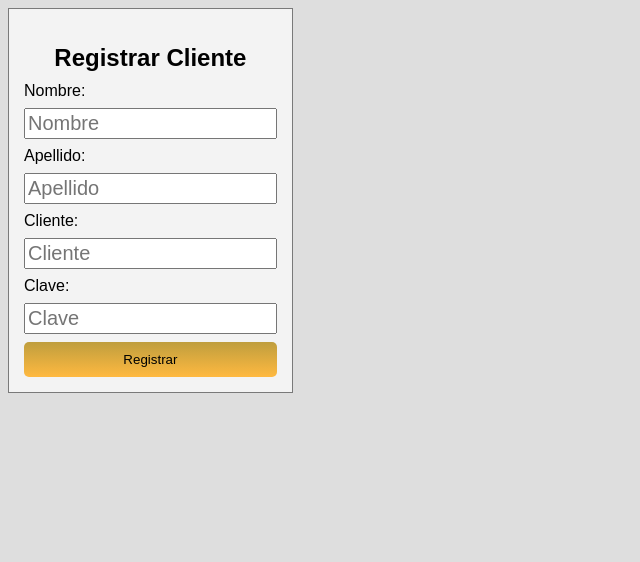
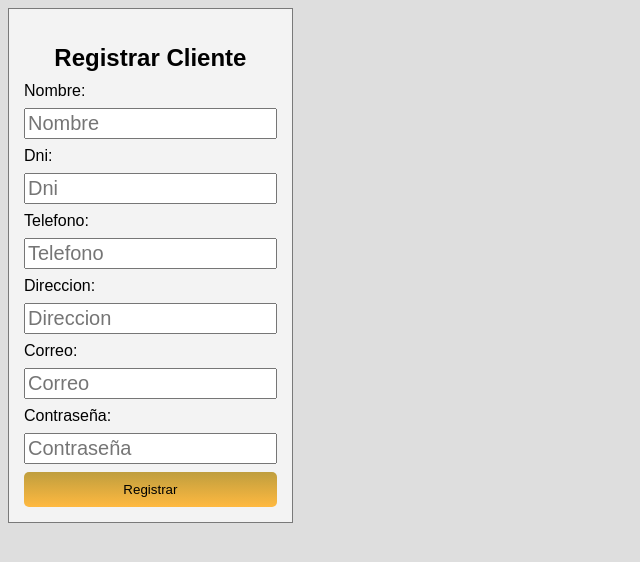
Before and after one commit to Maugit03/SthenosGYM, a PHP site: page /Cliente.php in a window 1280 px wide. Shown: the top 562 px of the page, without its empty margins (0-640 px from the left). Run offline with PHP 8.4, Linux system fonts and the light colour scheme.

Commit message:
Pantalla registrar cliente - Modificando archivos
Se modificaron archivos para ampliar los datos ingresados para registrar al cliente.

```diff
--- a/Cliente.entidad.php
+++ b/Cliente.entidad.php
@@ -2,22 +2,28 @@
    class Cliente
 {
 	private $_Nombre;
-	private $_Apellido;
-	private $_Cliente;
-	private $_Clave;
+	private $_Dni;
+	private $_Telefono;
+	private $_Direccion;
+	private $_Correo;
+	private $_Contraseña;
 	private $_Id_Cliente;
 
 
 	public function set_Nombre($valor){ $this->_Nombre = $valor;}
-	public function set_Apellido($valor){ $this->_Apellido = $valor;}
-	public function set_Cliente($valor){ $this->_Cliente = $valor;}
-	public function set_Clave($valor){ $this->_Clave = $valor;}
+	public function set_Dni($valor){ $this->_Dni = $valor;}
+	public function set_Telefono($valor){ $this->_Telefono = $valor;}
+	public function set_Direccion($valor){ $this->_Direccion = $valor;}
+	public function set_Correo($valor){ $this->_Correo = $valor;}
+	public function set_Contraseña($valor){ $this->_Contraseña = $valor;}
 	public function set_Id_Cliente($valor){ $this->_Id_Cliente = $valor;}
 
 	public function get_Nombre(){return $this->_Nombre;}
-	public function get_Apellido(){return $this->_Apellido;}
-	public function get_Cliente(){return $this->_Cliente;}
-	public function get_Clave(){return $this->_Clave;}
+	public function get_Dni(){return $this->_Dni;}
+	public function get_Telefono(){return $this->_Telefono;}
+	public function get_Direccion(){return $this->_Direccion;}
+	public function get_Correo(){return $this->_Correo;}
+	public function get_Contraseña(){return $this->_Contraseña;}
 	public function get_Id_Cliente(){return $this->_Id_Cliente;}
 }
 ?>
--- a/Cliente.model.php
+++ b/Cliente.model.php
@@ -25,9 +25,11 @@ private $pdo;
     			$Cliente = New Cliente(); // se crea una isntancia de Cargo
 
     			$Cliente->set_Nombre($r->Nombre);
-    			$Cliente->set_Apellido($r->Apellido);
-    			$Cliente->set_Usuario($r->Cliente);
-    			$Cliente->set_Clave($r->Clave);
+    			$Cliente->set_Dni($r->Dni);
+    			$Cliente->set_Telefono($r->Telefono);
+				$Cliente->set_Direccion($r->Direccion);
+				$Cliente->set_Correo($r->Contraseña);
+    			$Cliente->set_Contraseña($r->Contraseña);
     			$Cliente->set_Id_Usuario($r->Id_Cliente);
 
     			$result[] = $Cliente; //guarda cada instancia de cargo en el arreglo result
@@ -44,7 +46,7 @@ private $pdo;
    {
         try
         {
-            $stm = $this->pdo->prepare("SELECT * FROM cliente WHERE Cliente=? and Clave=?"); //prepara la consulta
+            $stm = $this->pdo->prepare("SELECT * FROM cliente WHERE Cliente=? and Contraseña=?"); //prepara la consulta
             $stm->execute(array($data->get_Cliente(),$data->get_Cliente())); //ejecuta la consulta y pasa por parametro el Id
             if($stm->rowCount()>0){
                 $r = $stm->fetch(PDO::FETCH_OBJ); //Guarda en r el objeto de l
@@ -52,7 +54,7 @@ private $pdo;
                 session_start();
                 $_SESSION['Id_Cliente']=$r->Id_Cliente;
                 $_SESSION['Cliente']=$r->Cliente;
-                $_SESSION['Clave']=$r->Clave;
+                $_SESSION['Contraseña']=$r->Clave;
                 return true;
             } else{
                 return false;
@@ -74,6 +76,14 @@ private $pdo;
     		$r = $stm->fetch(PDO::FETCH_OBJ); //Guarda en r el resultado de la consulta guardado en $stm
 
     		$Cliente = new Cliente (); //	Crea un objeto alm, una instancia de la calse Cargo
+
+			$Cliente->set_Nombre($r->Nombre);
+    			$Cliente->set_Dni($r->Dni);
+    			$Cliente->set_Telefono($r->Telefono);
+				$Cliente->set_Direccion($r->Direccion);
+				$Cliente->set_Correo($r->Contraseña);
+    			$Cliente->set_Contraseña($r->Contraseña);
+    			$Cliente->set_Id_Usuario($r->Id_Cliente);
 
     		$Cliente->set_Nombre($r->Nombre); //guarda en la instancia Cargo, el id del objeto de la clase Cargo
     		$Cliente->set_Apellido($r->Apellido); //lo mismo para el resto de los datos
--- a/Cliente.php
+++ b/Cliente.php
@@ -12,8 +12,10 @@ if(isset($_POST['operacion']))
 		case 'Registrar':
 			$Cliente->set_Id_Cliente($_POST['Id_Cliente']);
 			$Cliente->set_Nombre($_POST ['Nombre']);
-			$Cliente->set_Apellido($_POST ['Apellido']);
-			$Cliente->set_Cliente($_POST ['Cliente']);
+			$Cliente->set_Dni($_POST['DNI']);
+			$Cliente->set_Telefono($_POST ['Telefono']);
+			$Cliente->set_Direccion($_POST ['Dirección']);
+			$Cliente->set_Correo($_POST ['Correo']);
 			$Cliente->set_Clave(md5($_POST ['Clave']));
 			//$Usuario->set_Id_Usuario($_POST ['Id_Usuario']);
 
@@ -41,16 +43,24 @@ if(isset($_POST['operacion']))
 	<td>Nombre:<input class="contenedor_input" required placeholder="Nombre" type="text" name="Nombre" value="<?php echo $Cliente->get_Nombre(); ?>"/></td>
 	</tr>
 	<tr>
-		<!--<th>Apellido</th>-->
-	<td>Apellido:<input class="contenedor_input" required placeholder="Apellido" type="text" name="Apellido" value="<?php echo $Cliente->get_Apellido(); ?>"/></td>
+		<!--<th>Dni</th>-->
+	<td>Dni:<input class="contenedor_input" required placeholder="Dni" type="text" name="Dni" value="<?php echo $Cliente->get_Dni(); ?>"/></td>
 	</tr>
 	<tr>
-		<!--<th>Cliente</th>-->
-	<td>Cliente:<input class="contenedor_input" required placeholder="Cliente" type="text" name="Cliente" value="<?php echo $Cliente->get_Cliente(); ?>"/></td>
+		<!--<th>Telefono</th>-->
+	<td>Telefono:<input class="contenedor_input" required placeholder="Telefono" type="text" name="Telefono" value="<?php echo $Cliente->get_Telefono(); ?>"/></td>
 	</tr>
 	<tr>
-		<!--<th>Clave</th>-->
-	<td>Clave:<input class="contenedor_input" required placeholder="Clave" type="password" name="Clave" value="<?php echo $Cliente->get_Clave(); ?>"/></td>
+		<!--<th>Direccion</th>-->
+	<td>Direccion:<input class="contenedor_input" required placeholder="Direccion" type="text" name="Direccion" value="<?php echo $Cliente->get_Direccion(); ?>"/></td>
+	</tr>
+	<tr>
+		<!--<th>Correo</th>-->
+	<td>Correo:<input class="contenedor_input" required placeholder="Correo" type="text" name="Correo" value="<?php echo $Cliente->get_Correo(); ?>"/></td>
+	</tr>
+	<tr>
+		<!--<th>Contraseña</th>-->
+	<td>Contraseña:<input class="contenedor_input" required placeholder="Contraseña" type="password" name="Contraseña" value="<?php echo $Cliente->get_Contraseña(); ?>"/></td>
 	</tr>
 	<tr>
 
```
